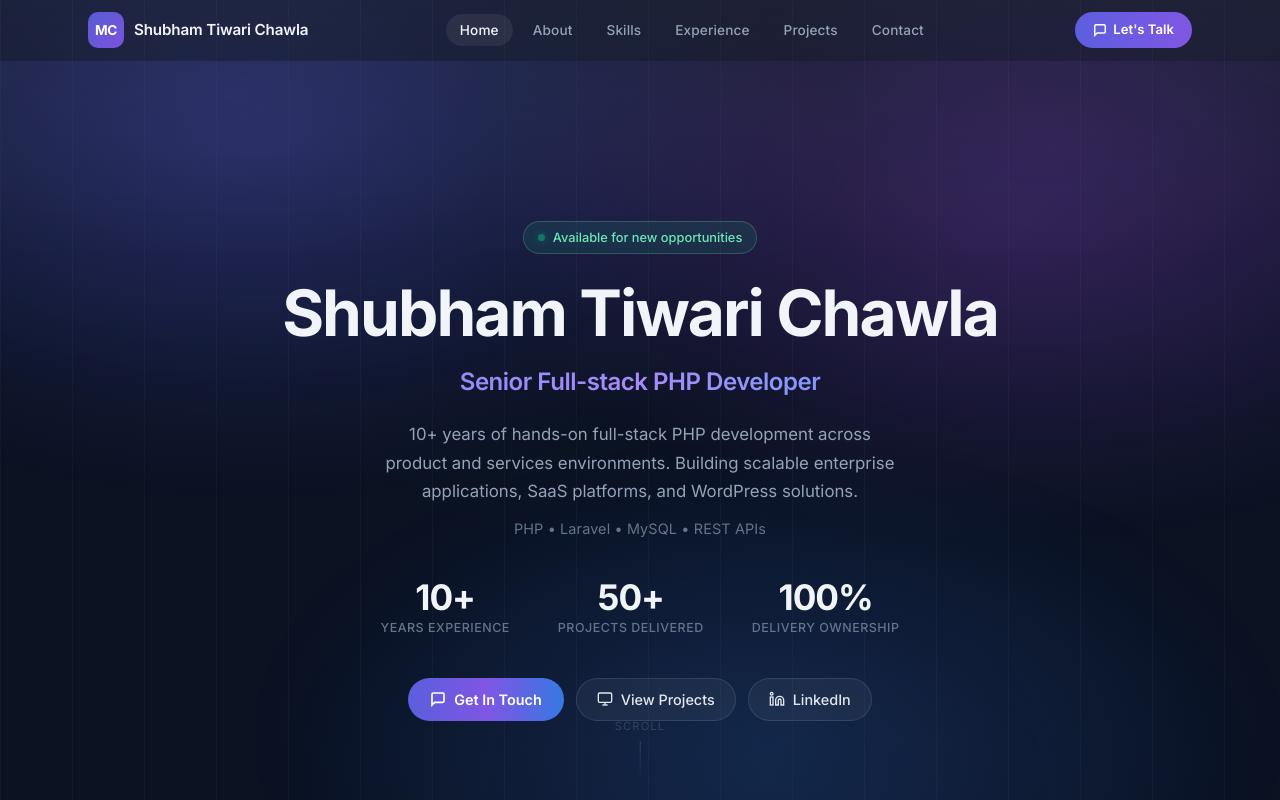
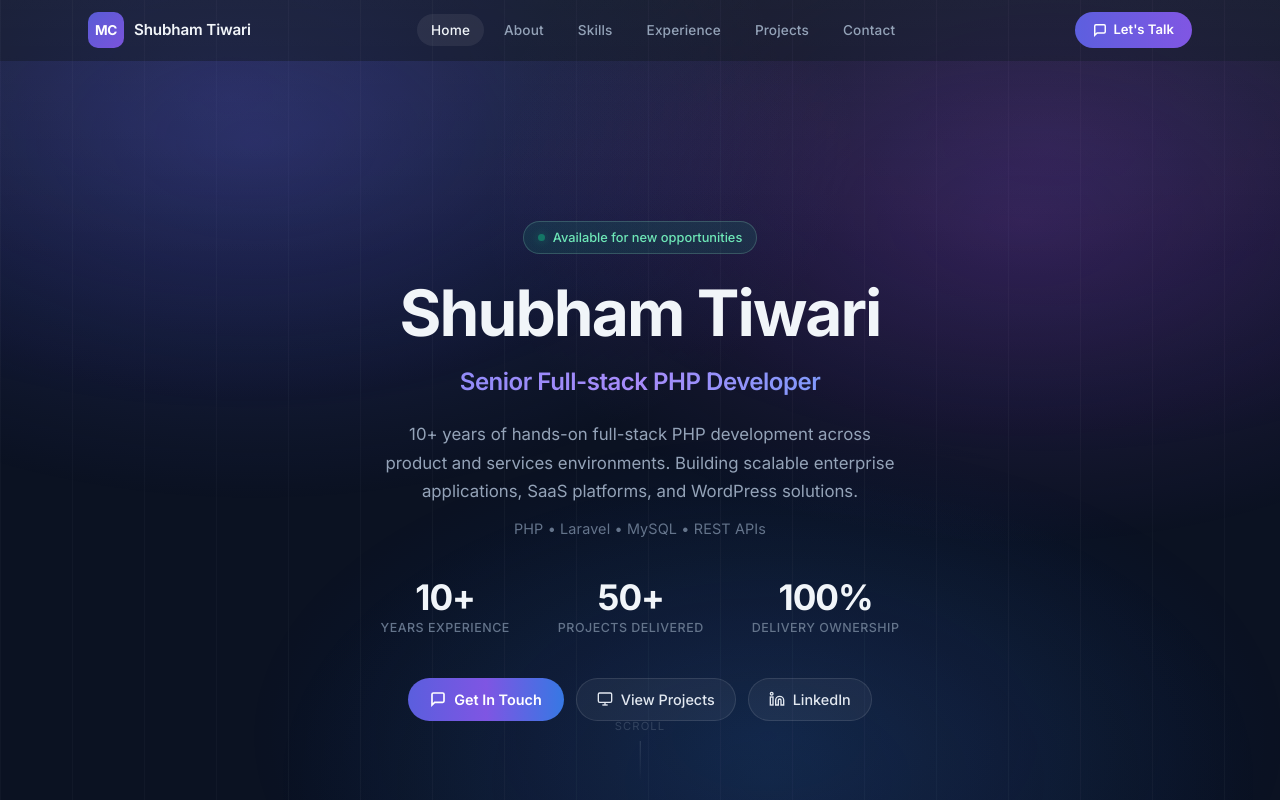
Before and after one commit to shubhamtiwarihost/my-project, a React (Vite) app: page / in a window 1280 px wide. Shown: the top 800 px of the page. Built offline with nearby package versions, Linux system fonts and the light colour scheme.

Commit message:
again update

```diff
--- a/src/components/Hero.jsx
+++ b/src/components/Hero.jsx
@@ -72,7 +72,7 @@ export default function Hero() {
           color: '#f1f5f9',
           margin: '0 0 1rem',
         }}>
-          Shubham Tiwari Chawla
+          Shubham Tiwari
         </h1>
 
         {/* Gradient role */}
--- a/src/components/Navbar.jsx
+++ b/src/components/Navbar.jsx
@@ -62,7 +62,7 @@ export default function Navbar() {
                 letterSpacing: '-0.02em',
               }}>MC</div>
               <span style={{ fontSize: '0.95rem', fontWeight: 600, color: '#f1f5f9', letterSpacing: '-0.01em' }}>
-                Shubham Tiwari Chawla
+                Shubham Tiwari
               </span>
             </div>
           </a>
```
